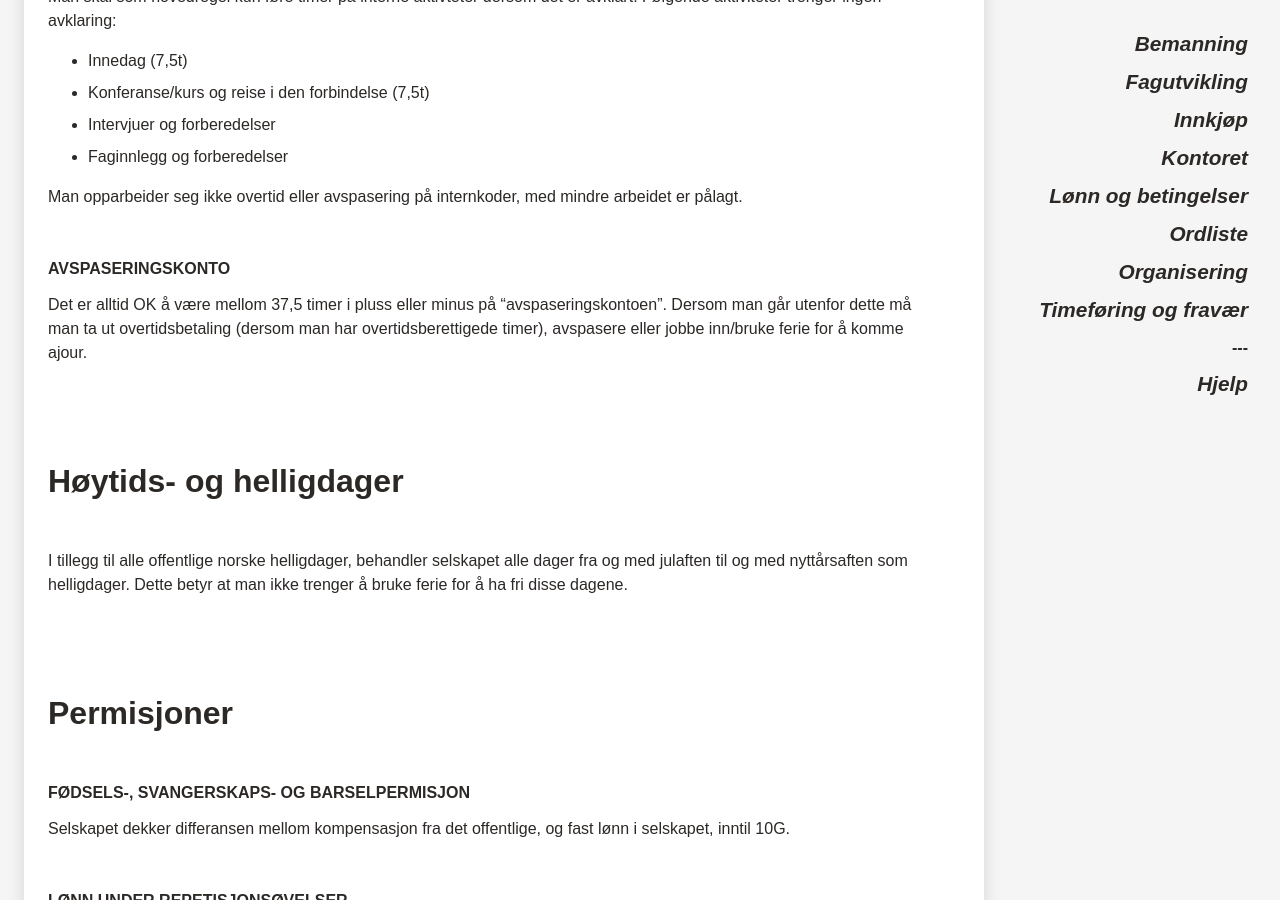
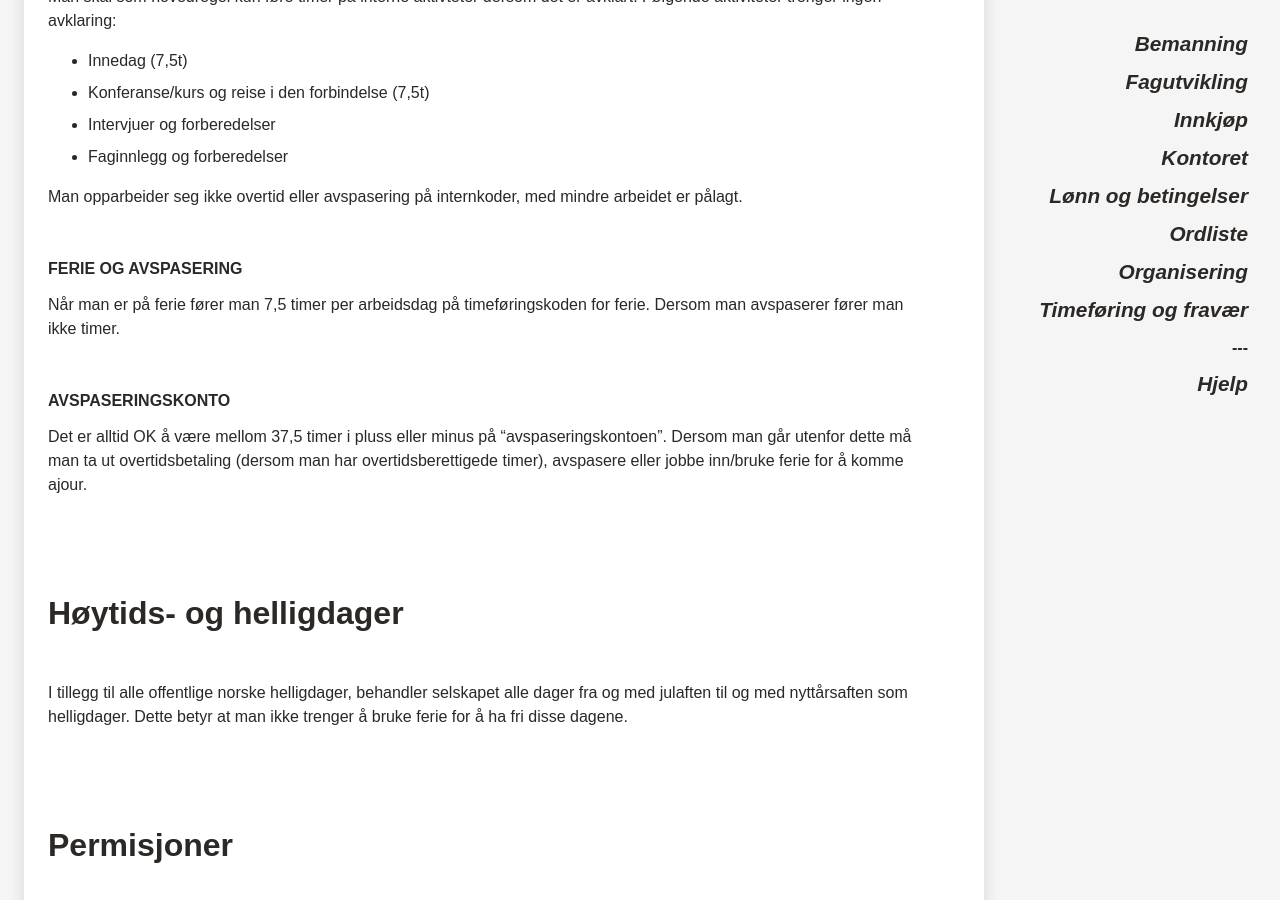
Before and after one commit to blankoslo/about-blank, a Jekyll site: the page built from index.md, in a window 1280 px wide and 900 px high, scrolled down 12631 px. Built offline with Jekyll 4.4.1, drawn with Linux system fonts in a browser that asks for light colours.

Commit message:
Update timeforing.md

```diff
--- a/content/timeforing.md
+++ b/content/timeforing.md
@@ -23,6 +23,10 @@ Man skal som hovedregel kun føre timer på interne aktivteter dersom det er avk
 - Faginnlegg og forberedelser
 
 Man opparbeider seg ikke overtid eller avspasering på internkoder, med mindre arbeidet er pålagt.
+
+### Ferie og avspasering
+
+Når man er på ferie fører man 7,5 timer per arbeidsdag på timeføringskoden for ferie. Dersom man avspaserer fører man ikke timer.
 
 ### Avspaseringskonto
 Det er alltid OK å være mellom 37,5 timer i pluss eller minus på “avspaseringskontoen”. Dersom man går utenfor dette må man ta ut overtidsbetaling (dersom man har overtidsberettigede timer), avspasere eller jobbe inn/bruke ferie for å komme ajour.
```
